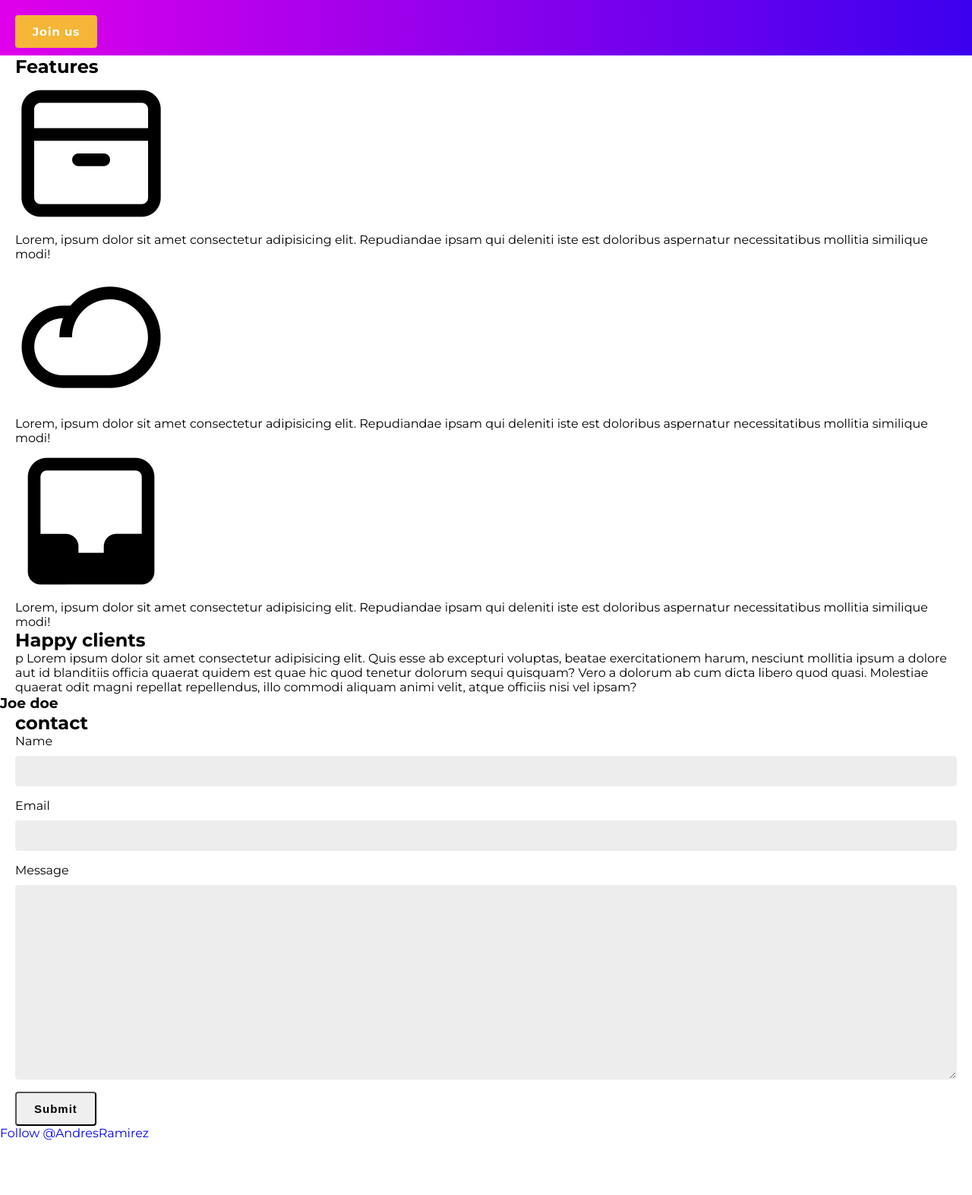
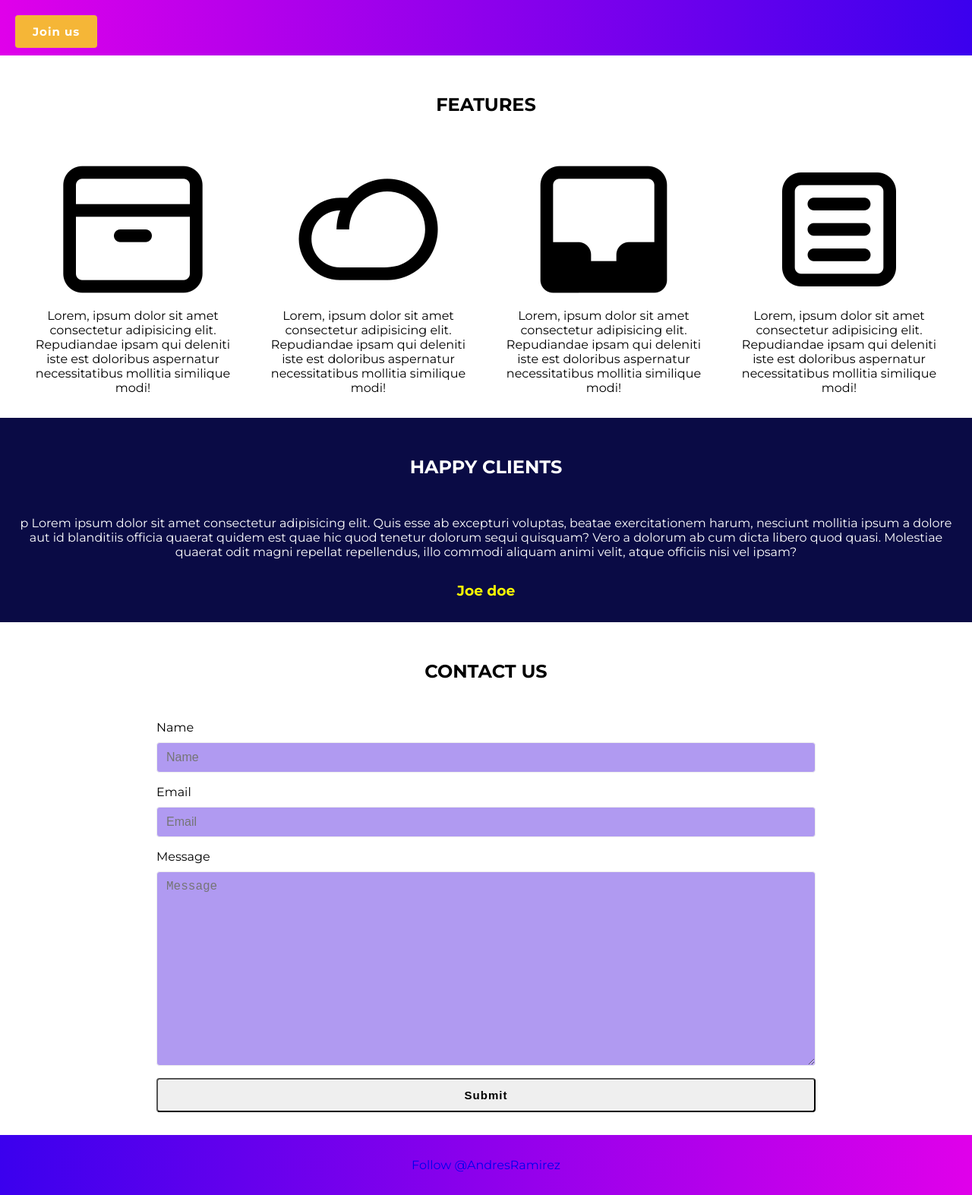
Before and after one commit to AndresRamirez917/100-sitios--16, a plain HTML site: page index.html in a window 1280 px wide. Shown: the part 434-2007 px from the top of the page at 76% size. Before the commit the page ends 1935 px from the top, so only its background shows below. Drawn offline with Linux system fonts and the light colour scheme.

Commit message:
last details

```diff
--- a/index.html
+++ b/index.html
@@ -14,10 +14,10 @@
             <div class="container">
                 <h1><a href="" class="logo">Designcy</a></h1>
                 <ul>
-                    <li><a href="">Home</a></li>
-                    <li><a href="">Features</a></li>
-                    <li><a href="">Testimonial</a></li>
-                    <li><a href="">contact us</a></li>
+                    <li><a href="#navbar">Home</a></li>
+                    <li><a href="#features">Features</a></li>
+                    <li><a href="#client">Testimonial</a></li>
+                    <li><a href="#contact">contact us</a></li>
                 </ul>
             </div>
         </nav>
@@ -53,6 +53,10 @@
                     <img src="/img/inbox.png" alt="">
                     <p>Lorem, ipsum dolor sit amet consectetur adipisicing elit. Repudiandae ipsam qui deleniti iste est doloribus aspernatur necessitatibus mollitia similique modi!</p>
                 </div>
+                <div class="card">
+                    <img src="/img/menu-boxed.png" alt="">
+                    <p>Lorem, ipsum dolor sit amet consectetur adipisicing elit. Repudiandae ipsam qui deleniti iste est doloribus aspernatur necessitatibus mollitia similique modi!</p>
+                </div>
             </div>
         </div>
     </section>
@@ -67,19 +71,19 @@
 
     <section id="contact">
         <div class="container">
-            <h2>contact</h2>
+            <h2>contact us</h2>
             <form action="">
                 <div class="form-group">
                     <label for="">Name</label>
-                    <input class="form-control" type="text">
+                    <input class="form-control" type="text" placeholder="Name">
                 </div>
                 <div class="form-group">
                     <label for="">Email</label>
-                    <input class="form-control" type="text">
+                    <input class="form-control" type="text" placeholder="Email">
                 </div>
                 <div class="form-group">
                     <label for="">Message</label>
-                    <textarea name="" id="" cols="30" rows="10" class="form-control"></textarea>
+                    <textarea name="" id="" cols="30" rows="10" class="form-control" placeholder="Message"></textarea>
                 </div>
                 <button class="btn btn-dark">Submit</button>
             </form>
--- a/mobile.css
+++ b/mobile.css
@@ -0,0 +1,43 @@
+ #navbar .logo {
+    display: block;
+    float: none;
+    margin: 0 auto;
+    text-align: center;
+}
+
+/* así centro la lista de la navbar */
+
+#navbar ul  {
+    float: none;
+    width: 100%;
+    text-align: center;
+}
+
+#navbar ul li {
+    float: none;
+    display: inline-block;
+
+}
+
+/* showcase */
+/* se usa el width al 100% para ocupar todo el ancho */
+
+.showcase-title {
+    float: none;
+    padding-right: 0;
+    width: 100%;
+    text-align: center;
+}
+
+.showcase-img {
+    float: none;
+    width: 100%;
+    padding: 40px;
+    text-align: center;
+}
+
+/* features */
+.card {
+    float: none;
+    width: 100%;
+}
--- a/styles.css
+++ b/styles.css
@@ -9,6 +9,10 @@
 html,
 body {
     font-family: "Montserrat", sans-serif;
+}
+
+h2 {
+  text-transform: uppercase;
 }
 
 a {
@@ -135,3 +139,64 @@ width: 50%;
     color: #F5B637;
     font-weight: bold;
   }
+
+  /* features */
+  .card {
+    float: left;
+    width: 25%;
+    padding: 0 20px;
+    text-align: center;
+    margin-bottom: 30px;
+  }
+
+  #features h2 {
+    text-align: center;
+    padding: 50px;
+  }
+
+  /* client */
+
+  #client h2 {
+    color: white;
+    padding: 50px;
+    text-align: center;
+  }
+
+  #client {
+    background: #0A0B45;
+    color: white;
+    text-align: center;
+  }
+
+  #client h3 {
+    color: yellow !important;
+    padding: 30px;
+  }
+
+  /* contact */
+
+  #contact h2 {
+    padding: 50px;
+    text-align: center;
+  }
+
+  form .form-control {
+    background: #b09af1;
+  }
+
+  #contact form {
+    width: 70%;
+    margin: 0 auto;
+  }
+
+  form button {
+    width: 100%;
+    margin-bottom: 30px;
+  }
+
+  /* footer */
+  #footer {
+    background: linear-gradient(to left, #E000ea, #3b00ee);
+    padding: 30px;
+    text-align: center;
+  }
```
